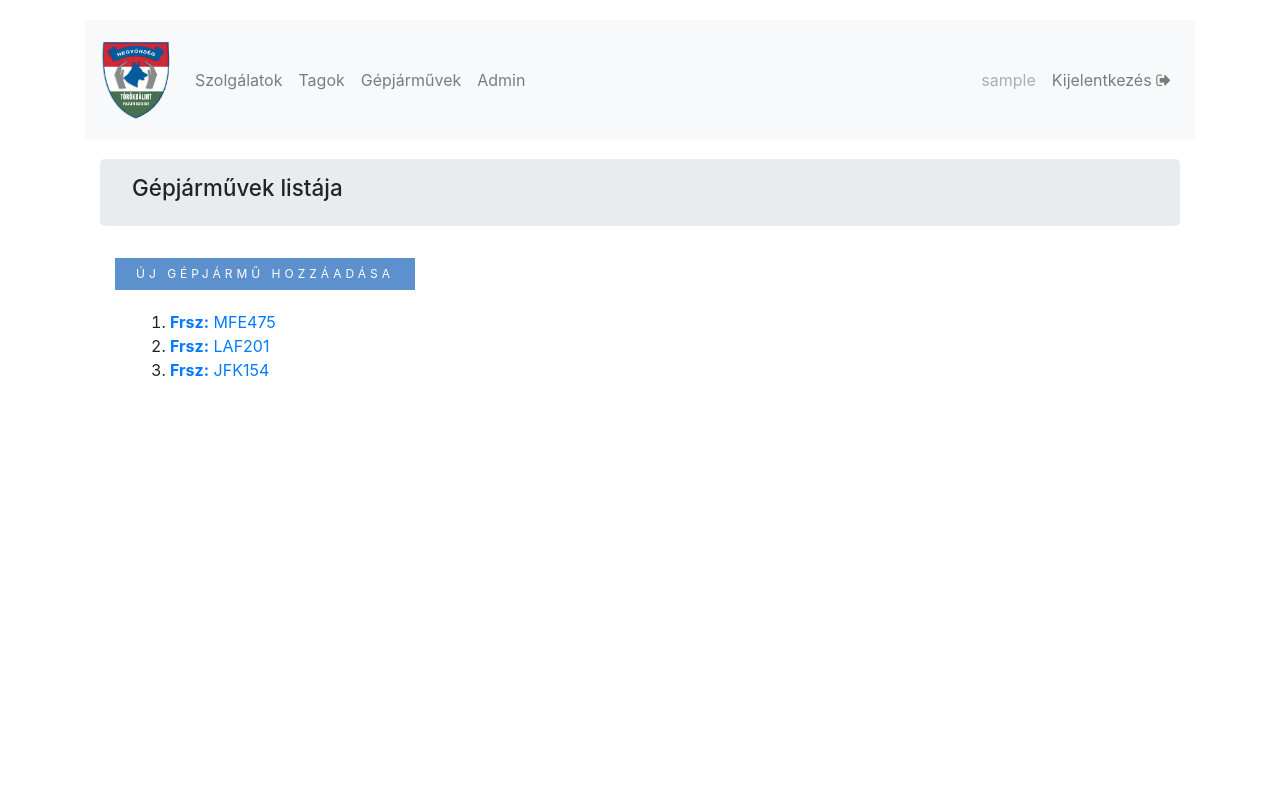
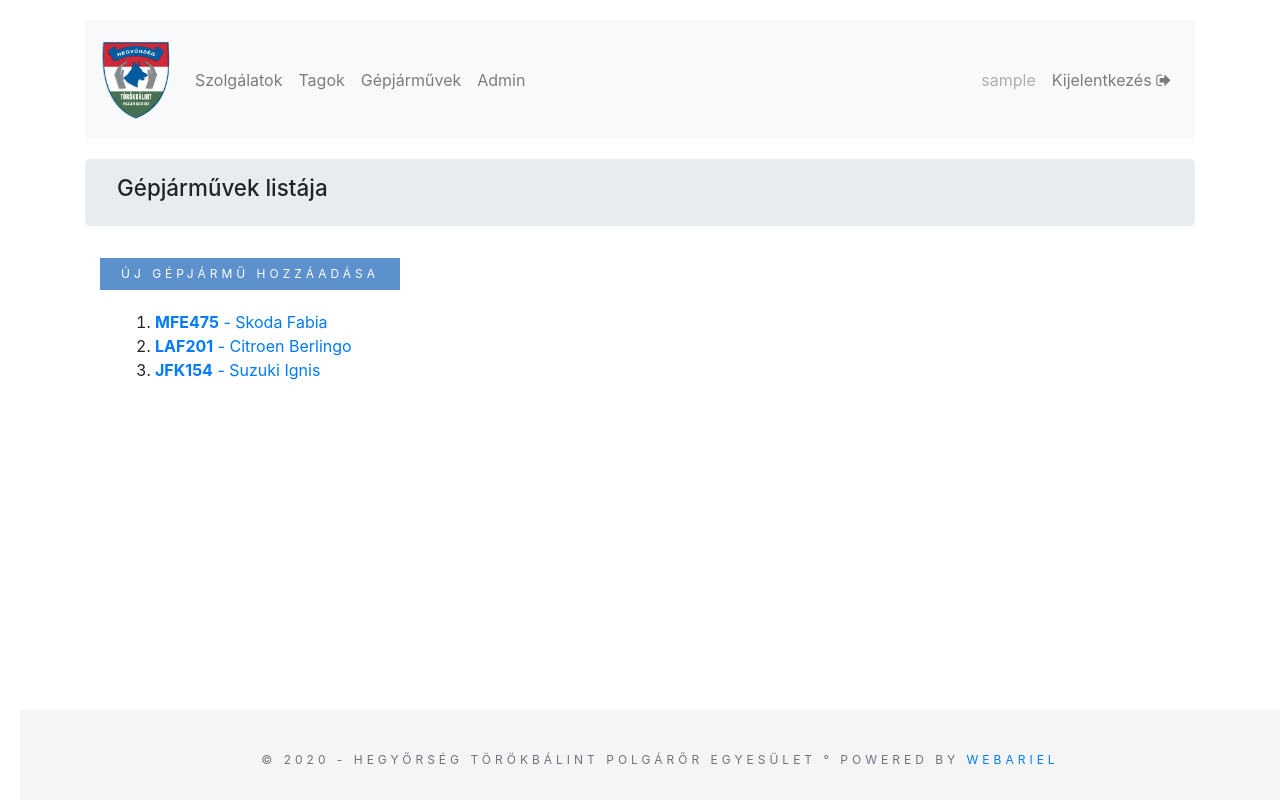
Before and after one commit to udvarisz/timesheet, a Django app: page /time_sheet/list_car/ in a window 1280 px wide. Run offline with Django 3.2, Linux system fonts and the light colour scheme; the visitor is signed in with stand-in values (Sample User, id 1); data comes from the database, SQL or seed files in the repository; some libraries are stand-ins or nearby versions.

Commit message:
csinosítás+footer

```diff
--- a/mysite/static/css/master.css
+++ b/mysite/static/css/master.css
@@ -1,3 +1,11 @@
+html {
+  position: relative;
+  min-height: 100%;
+}
+body {
+  margin-bottom: 60px; /* Margin bottom by footer height */
+}
+
 .row {
     background: #f6f6f6;
     border: 1px solid #ccc;
@@ -74,6 +82,8 @@ line-height: 0 !important;
 .btn-primary {background-color: #5d91cd;border-color: #5d91cd}
 .footer-buttons {margin-top: 10px}
 
+
+
 /*//////////////////////////////////////////////////////////////////
 [ login ]*/
 
@@ -101,6 +111,26 @@ p {
 }
 h1, h2, h3 {font-size: 1.4rem}
 
+/*footer*/
+
+/* Sticky footer styles
+-------------------------------------------------- */
+
+.footer {
+  position: absolute;
+  bottom: 0;
+  width: 100%;
+  height: 90px; /* Set the fixed height of the footer here */
+  line-height: 60px; /* Vertically center the text there */
+  background-color: #f5f5f5;
+}
+
+
+
+
+
+
+
 
 @media only screen and (max-width: 600px) {
 
--- a/mysite/templates/base.html
+++ b/mysite/templates/base.html
@@ -61,22 +61,28 @@
           <li class="nav-item"><a class="nav-link" href="{% url 'accounts:login' %}">Bejelentkezés <i class="fa fa-sign-in" aria-hidden="true"></i></a></li>
         </ul>
         {% endif %}
-
+      </div>
     </nav>
+  </div>
   {# end navbar #}
   <div class="content container mycontainer">
 
     {% block content_block %}
     {# site content #}
     {% endblock %}
-
-
   </div>
 
+  <div class="container d-print-none">
+    <footer class="footer">
+      <div class="container text-center ">
+        <span class="text-muted align-top">&copy 2020 - Hegyőrség Törökbálint Polgárőr Egyesület ° Powered by <a href="http://webariel.hu" target="blank">Webariel</a></span>
+      </div>
+    </footer>
+  </div>
   <script   src="https://code.jquery.com/ui/1.12.0/jquery-ui.min.js"   integrity="sha256-eGE6blurk5sHj+rmkfsGYeKyZx3M4bG+ZlFyA7Kns7E="   crossorigin="anonymous"></script>
   <script src="{% static 'js/jquery.ui.datepicker-hu.js' %}"></script>
 
-    </script>
+
   <script src="{% static 'js/master.js'%}" type="text/javascript" ></script>
 
 </body>
--- a/mysite/time_sheet/templates/time_sheet/car_detail.html
+++ b/mysite/time_sheet/templates/time_sheet/car_detail.html
@@ -29,10 +29,10 @@ Tagok
 <li><strong>Tulajdonos: </strong>{{car.owner}}</li>
 <li><strong>Rendszám: </strong>{{car.car_plate}}</li>
 <li><strong>Típus: </strong>{{car.car_type}}</li>
-<li><strong>Üzemanyag: </strong>{{car.fuel_type}}</li>
+<li><strong>Üzemanyag: </strong> {% if car.fuel_type == 'B' %} Benzin {% elif car.fuel_type == 'D' %} Gázolaj {% else %} Gáz {% endif %} </li>
 <li><strong>Hengerűrtartalom: </strong>{{car.ccm}} ccm</li>
 <li><strong>Szín: </strong>{{car.color}}</li>
-<li><strong>Felszerelt járőrautó: </strong>{% if member.stripped %}Igen {% else %}Nem{% endif %}</li>
+<li><strong>Felszerelt járőrautó: </strong>{% if car.stripped %}Igen {% else %}Nem{% endif %}</li>
   </ul>
 
 
--- a/mysite/time_sheet/templates/time_sheet/car_list.html
+++ b/mysite/time_sheet/templates/time_sheet/car_list.html
@@ -14,7 +14,7 @@ Gépjárművek
 
     <ol>
       {% for car in car_list %}
-      <li><a href="{% url 'time_sheet:car_detail' pk=car.pk %}"><strong>Frsz:</strong> {{car.car_plate}}</a></li>
+      <li><a href="{% url 'time_sheet:car_detail' pk=car.pk %}"><strong>{{car.car_plate}}</strong> - {{car.car_type}} </a></li>
       {% endfor %}
     </ol>
   </div>
--- a/mysite/time_sheet/templates/time_sheet/duty_list.html
+++ b/mysite/time_sheet/templates/time_sheet/duty_list.html
@@ -89,7 +89,7 @@ Szolgálatok
     <p>Legutóbbi szolgálatok:</p>
     <ol>
       {% for duty in duty_list %}
-      <li><a href="{% url 'time_sheet:duty_detail' pk=duty.pk %}"> {{duty.date}} - {{duty.member}} - {{duty.duty_type}}</a></li>
+      <li><a href="{% url 'time_sheet:duty_detail' pk=duty.pk %}"> {{duty.date}} - {{duty.member}} - {% if duty.duty_type == "O" %}Önálló {% elif duty.duty_type == "R" %} Rendőrrel közös {% elif duty.duty_type == "Re" %}Rendezvénybiztosítás{% elif duty.duty_type == "K" %}Kutyás{% else %}Egyéb{% endif %}</a></li>
       {% endfor %}
     </ol>
   </div>
--- a/mysite/time_sheet/views.py
+++ b/mysite/time_sheet/views.py
@@ -289,6 +289,6 @@ def plate_sum(request):
 
 
 
-    data = {'o':o,'r':r,'re':re,'k':k, 'e':e, 'kms':kms, 'help':help, 'retention':retention, 'caught':caught, 'missing':missing, 'signal':signal, 'other':other, 'tot':tot,'members':len(memebers), 'start':start_date, 'end':end_date,'days':len(dates),'dates':dates,'tot_o':tot_o,'pk':pk, 'car':car}
+    data = {'o':o,'r':r,'re':re,'k':k, 'e':e, 'kms':kms, 'help':help, 'retention':retention, 'caught':caught, 'missing':missing, 'signal':signal, 'other':other, 'tot':tot,'members':len(members), 'start':start_date, 'end':end_date,'days':len(dates),'dates':dates,'tot_o':tot_o,'pk':pk, 'car':car, 'users':members}
 
     return render(request,'time_sheet/car_sum.html',context=data)
```
Also changed, not shown: mysite/time_sheet/templates/time_sheet/car_sum.html (+6 -6 lines). Lines whose indentation alone changed are shown as unchanged.
